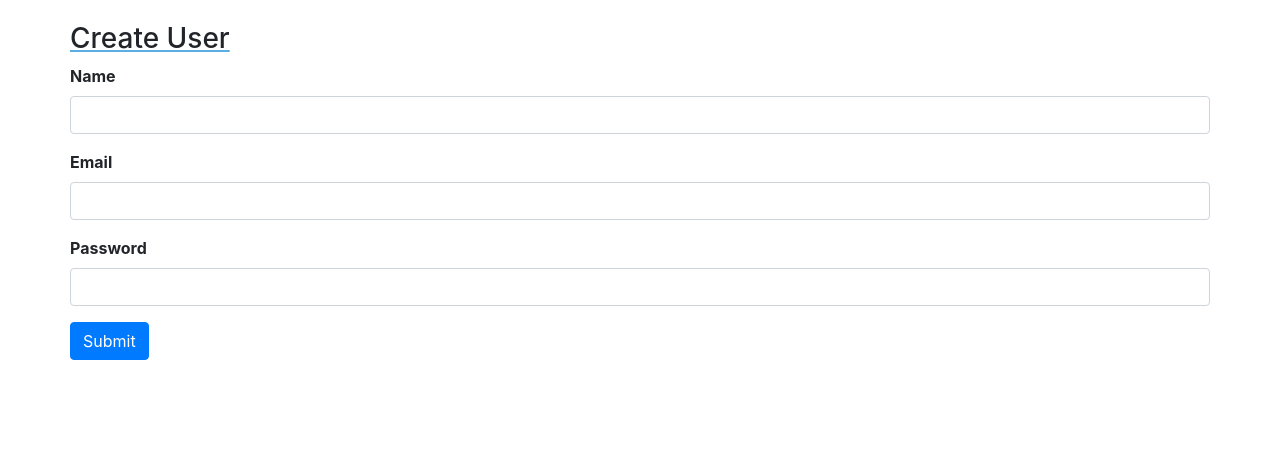
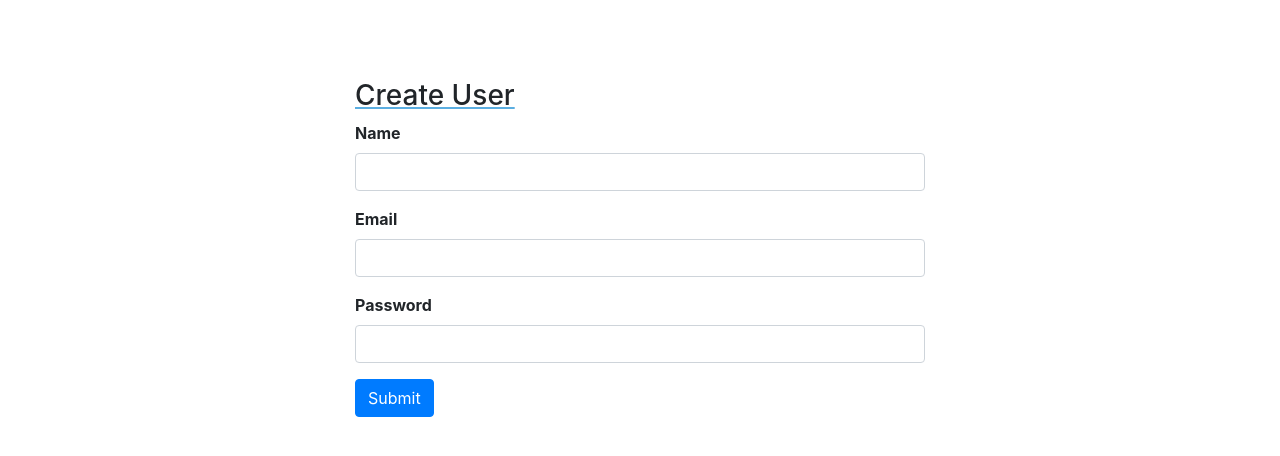
Before and after one commit to LTGRP/PHP-CMS-Project---MVC-Shareboard-Website, a PHP site: page /myfiles/users/register in a window 1280 px wide. Shown: the part 57-513 px from the top of the page. Run offline with PHP 8.4, Linux system fonts and the light colour scheme; data that the repository does not hold is empty.

Commit message:
updating style

```diff
--- a/assets/css/style.css
+++ b/assets/css/style.css
@@ -12,10 +12,6 @@
 	padding: 2%;
 }
 
-#add_form{
-	width: 100%;
-}
-
 #panel_title {
 	text-decoration: underline;
 	text-decoration-color: #5BAEE1;
@@ -24,3 +20,9 @@
 label{
 	font-weight: bold;
 }
+
+#input_form, #custom_message{
+	width: 50%;
+	margin-top: 5%;
+	margin-left: 25%;
+	margin-right: 25%;
--- a/classes/Messages.php
+++ b/classes/Messages.php
@@ -10,14 +10,14 @@ class Messages {
 
 	public static function display(){
 		if(isset($_SESSION["errorMsg"])){
-			echo "<div class='alert alert-danger'>".
+			echo "<div id='custom_message' class='alert alert-danger'>".
 			$_SESSION["errorMsg"]."</div>";
 
 			unset($_SESSION["errorMsg"]);
 		}
 
 		if(isset($_SESSION["successMsg"])){
-			echo "<div class='alert alert-success'>".
+			echo "<div id='custom_message' class='alert alert-success'>".
 			$_SESSION["successMsg"]."</div>";
 
 			unset($_SESSION["successMsg"]);
--- a/models/post.php
+++ b/models/post.php
@@ -8,6 +8,7 @@ class PostModel extends Model{
 		return $rows;
 	}
 
+	//function to add a new Share at Database.
 	public function add(){
 		//sanitize POST
 		$post = filter_input_array(INPUT_POST, FILTER_SANITIZE_STRING);
--- a/models/user.php
+++ b/models/user.php
@@ -1,5 +1,6 @@
 <?php
 class UserModel extends Model{
+
 	//function to register a new user at database.
 	public function register(){
 		//sanitize POST
--- a/views/posts/add.php
+++ b/views/posts/add.php
@@ -1,4 +1,4 @@
-<div id="add_form" class="panel panel-default">
+<div id="input_form" class="panel panel-default">
 
     <div id="panel_title" class="panel-heading">
         <h3 class="panel-title">New Share</h3>
--- a/views/users/register.php
+++ b/views/users/register.php
@@ -1,7 +1,9 @@
-<div id="add_form" class="panel panel-default">
+<div id="input_form" class="panel panel-default">
+
   <div id="panel_title" class="panel-heading">
     <h3 class="panel-title">Create User</h3>
-  </div>
+  </div><!-- ends panel-heading -->
+
   <div class="panel-body">
     <!-- obs: $_SERVER["PHP_SELF"] makes the method submit to same page. -->
     <form method="post" action="<?php  htmlspecialchars($_SERVER["PHP_SELF"]); ?>">
@@ -21,5 +23,5 @@
     	</div>
     	<input type="submit" name="submit" class="btn btn-primary" value="Submit">
     </form>
-  </div>
+  </div><!-- ends panel-body -->
 </div>
```
Also changed, not shown: views/users/login.php (+5 -3 lines).
